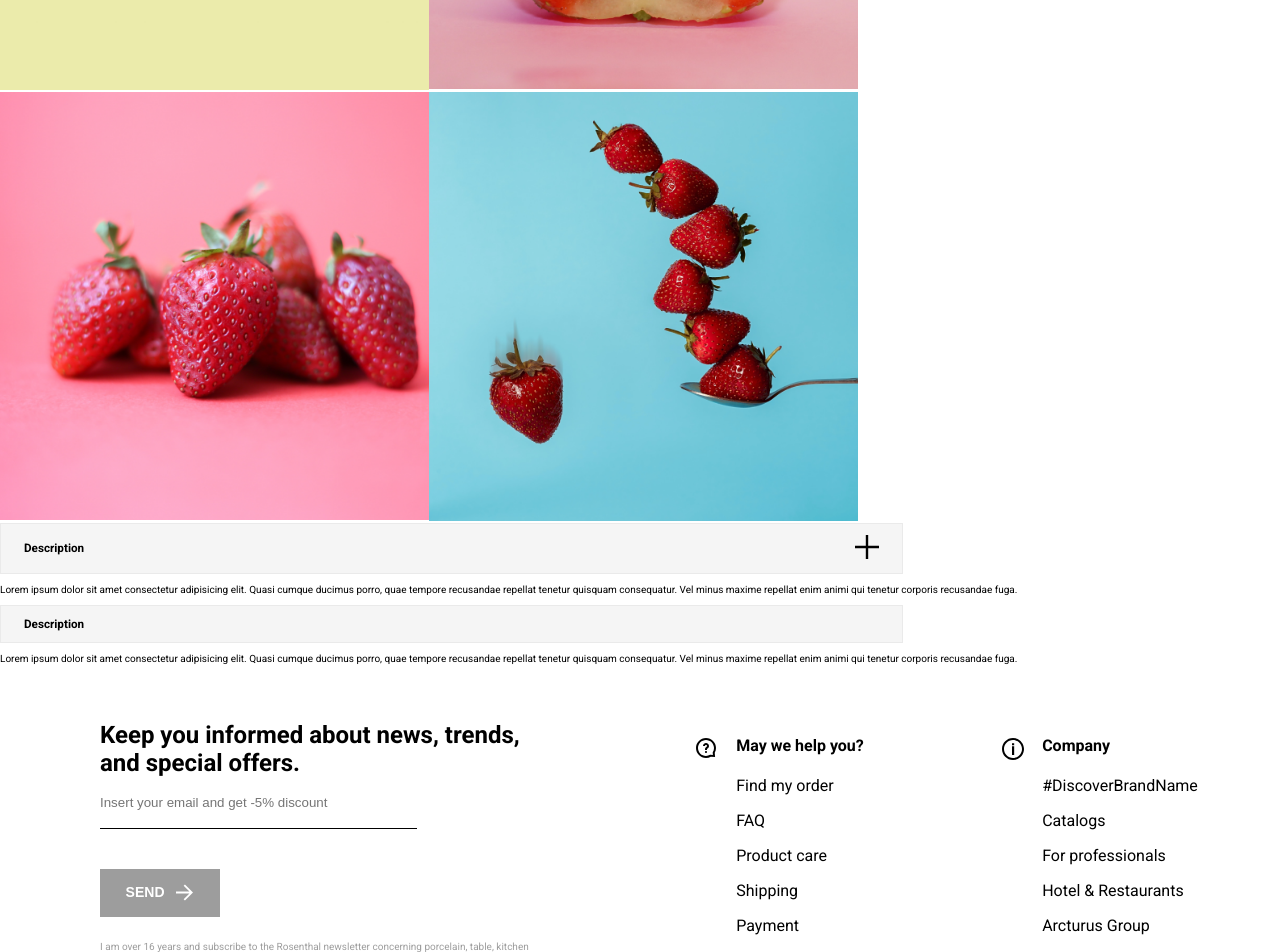
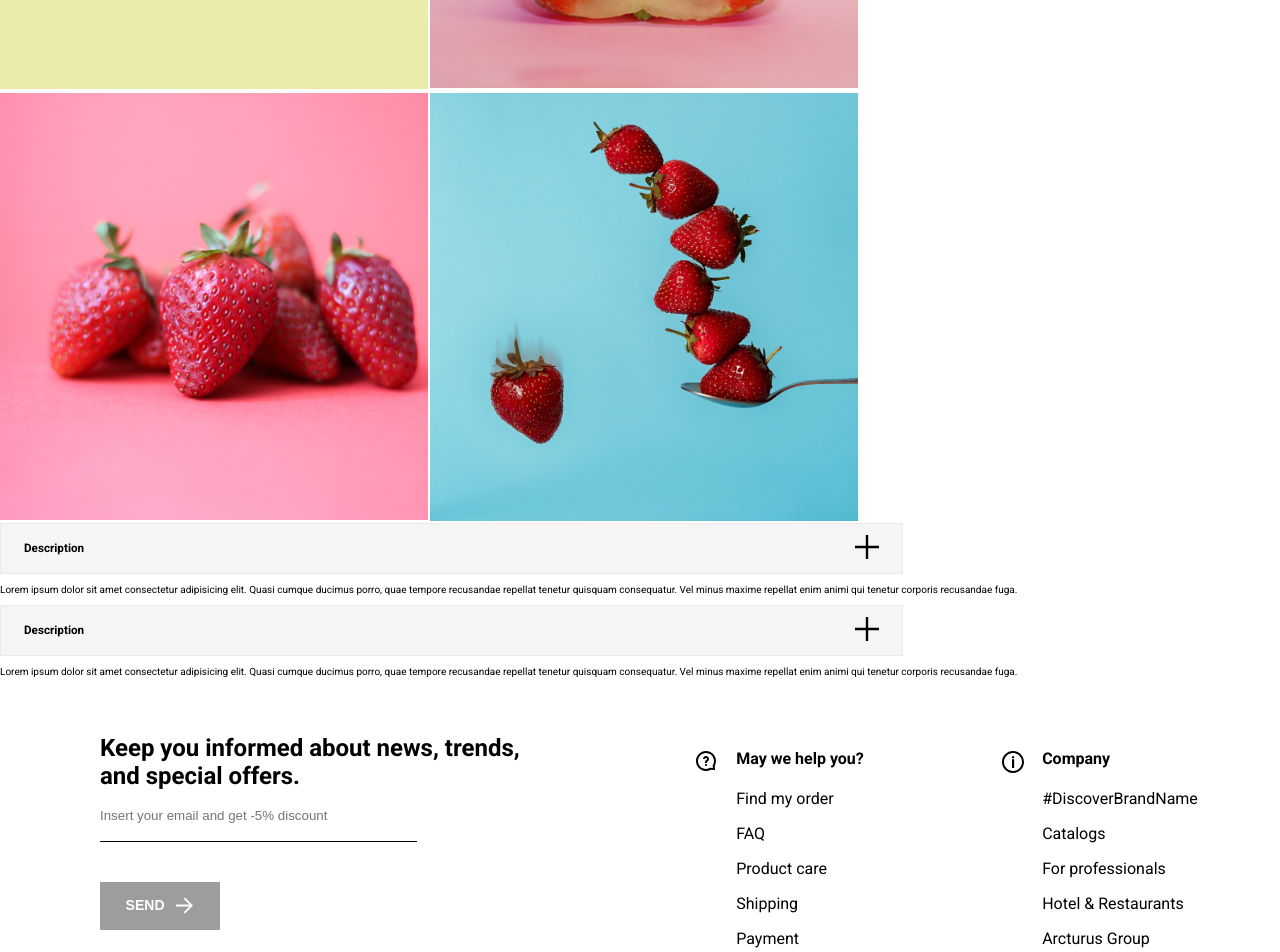
Before and after one commit to iryydo/fragoline, a website: page pages/product.html in a window 1280 px wide. Shown: the part 543-1495 px from the top of the page. Drawn offline with nearby package versions, Linux system fonts and the light colour scheme.

Commit message:
aggiunto icona piu anche sullaltro accordion

```diff
--- a/pages/product.html
+++ b/pages/product.html
@@ -175,7 +175,7 @@
                 <p class="accordion-content">Lorem ipsum dolor sit amet consectetur adipisicing elit. Quasi cumque
                     ducimus porro, quae tempore recusandae repellat tenetur quisquam consequatur. Vel minus maxime
                     repellat enim animi qui tenetur corporis recusandae fuga.</p>
-                <h3 class="accordion-title">Description</h3>
+                <h3 class="accordion-title plus-icon">Description</h3>
                 <p class="accordion-content">Lorem ipsum dolor sit amet consectetur adipisicing elit. Quasi cumque
                     ducimus porro, quae
                     tempore recusandae repellat tenetur quisquam consequatur. Vel minus maxime repellat enim animi qui
--- a/src/scss/single-product/_product-media-grid.scss
+++ b/src/scss/single-product/_product-media-grid.scss
@@ -31,6 +31,7 @@
         display: grid;
         grid-template-columns: 1fr 1fr;
         grid-template-rows: 1fr 1fr;
+        gap: 2px;
     }
 
     .swiper {
```
Also changed, not shown: assets/css/product.css, 1 other file.
